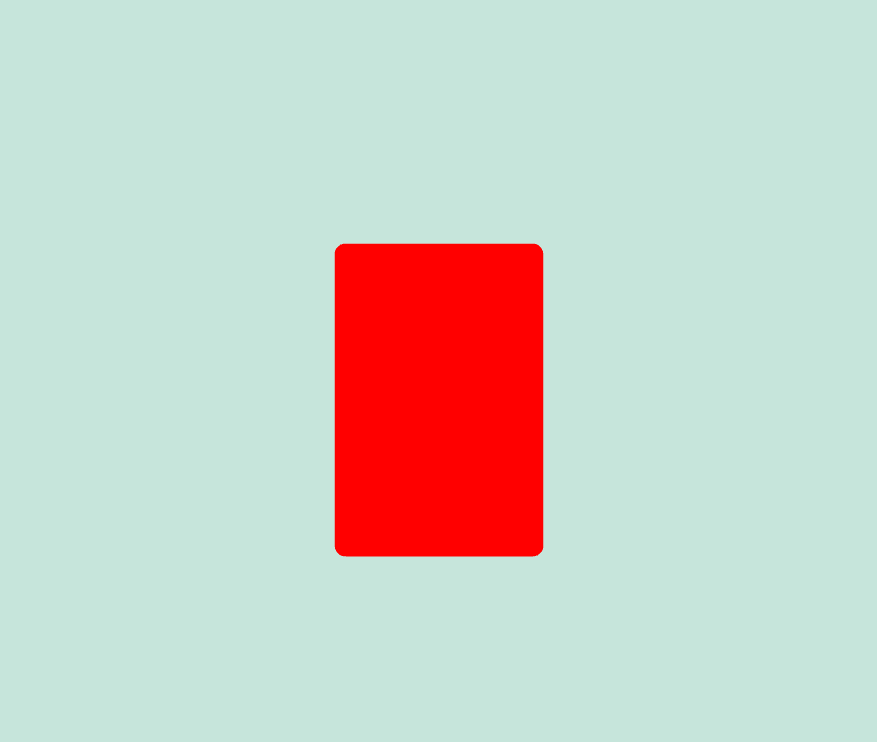
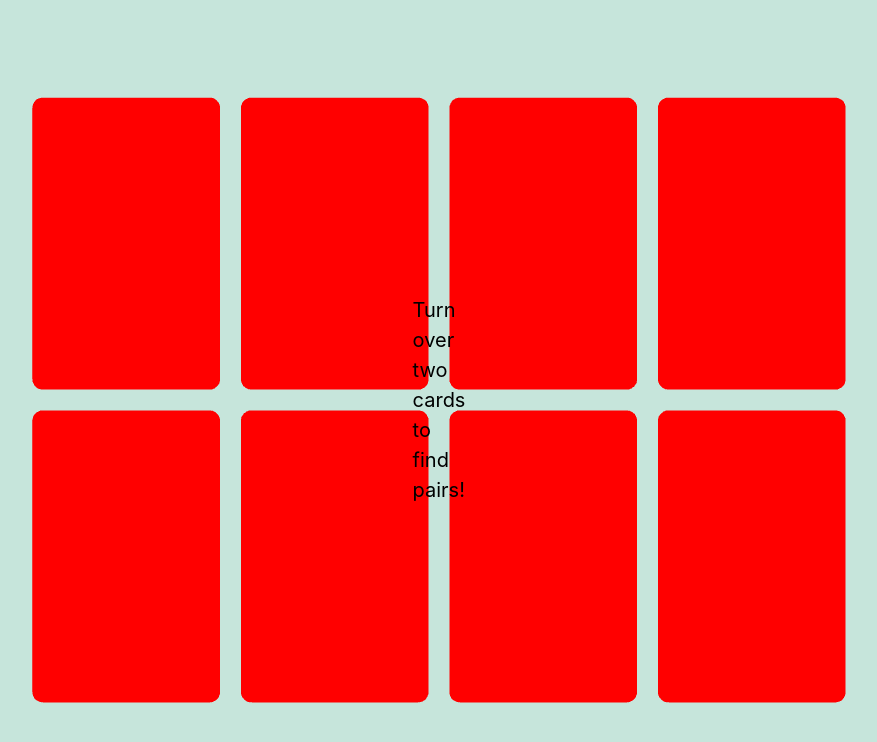
Before and after one commit to houmahani/halloween-2024, a React (Vite) app: page / in a window 1280 px wide. Shown: the top 742 px of the page, without its empty margins (201-1078 px from the left). Built offline with nearby package versions, Linux system fonts and the light colour scheme.

Commit message:
:sparkles: Introduces basic memory game mechanism

```diff
--- a/src/App.jsx
+++ b/src/App.jsx
@@ -1,6 +1,6 @@
 import { Canvas } from '@react-three/fiber'
 import { Lightformer, Environment } from '@react-three/drei'
-import Experience from './Experience.jsx'
+import Experience from './Experience/Experience.jsx'
 import './App.css'
 
 function App() {
--- a/src/Experience.jsx
+++ /dev/null
@@ -1,62 +0,0 @@
-import { useState, useRef } from 'react'
-import { extend, useFrame } from '@react-three/fiber'
-import { OrbitControls } from '@react-three/drei'
-import { geometry } from 'maath'
-import { FrontSide, BackSide, DoubleSide } from 'three'
-extend(geometry)
-
-export default function Experience() {
-  const [flipped, setFlipped] = useState(false)
-  const [rotationY, setRotationY] = useState(0)
-  const cardRef = useRef()
-
-  const fragmentShader = `
-  varying vec3 vNormal;
-
-  void main() {
-    if (gl_FrontFacing) {
-      gl_FragColor = vec4(1.0, 0.0, 0.0, 1.0); // Red for the front
-    } else {
-      gl_FragColor = vec4(1.0, 0.75, 0.8, 1.0); // Pink for the back
-    }
-  }
-`
-
-  const vertexShader = `
-  varying vec3 vNormal;
-
-  void main() {
-    vNormal = normal;
-    gl_Position = projectionMatrix * modelViewMatrix * vec4(position, 1.0);
-  }
-`
-
-  // Handle flipping when clicked
-  const handleClick = () => {
-    setFlipped(!flipped)
-    setRotationY((prev) => prev + Math.PI) // Rotate by 180 degrees (Math.PI) to flip
-  }
-
-  // Animate the rotation using useFrame
-  useFrame((state, delta) => {
-    if (cardRef.current) {
-      cardRef.current.rotation.y +=
-        (rotationY - cardRef.current.rotation.y) * delta * 4
-    }
-  })
-
-  return (
-    <>
-      <OrbitControls />
-
-      <mesh ref={cardRef} onClick={handleClick}>
-        <roundedPlaneGeometry args={[2, 3, 0.1]} />
-        <shaderMaterial
-          vertexShader={vertexShader}
-          fragmentShader={fragmentShader}
-          side={DoubleSide}
-        />
-      </mesh>
-    </>
-  )
-}
--- /dev/null
+++ b/src/Experience/Experience.jsx
@@ -0,0 +1,12 @@
+import { OrbitControls } from '@react-three/drei'
+import MemoryGame from './memoryGame/MemoryGame.jsx'
+
+export default function Experience() {
+  return (
+    <>
+      <OrbitControls />
+
+      <MemoryGame />
+    </>
+  )
+}
--- /dev/null
+++ b/src/Experience/memoryGame/MemoryGame.jsx
@@ -0,0 +1,118 @@
+import { useState, useRef, useEffect } from 'react'
+import { extend, useFrame } from '@react-three/fiber'
+import { Html } from '@react-three/drei'
+import { DoubleSide } from 'three'
+import { geometry } from 'maath'
+import {
+  cardsCount,
+  horizontalGap,
+  verticalGap,
+  createInitialCards,
+} from './cardsSetup'
+import cardsVertexShader from '../materials/shaders/cards/vertex.glsl'
+import cardsFragmentShader from '../materials/shaders/cards/fragment.glsl'
+
+extend(geometry)
+
+export default function MemoryGame() {
+  const cardRefs = useRef([])
+  const [flippedCards, setFlippedCards] = useState([])
+  const [hintText, setHintText] = useState('Turn over two cards to find pairs!')
+
+  const [cardsState, setCardsState] = useState(() =>
+    createInitialCards(cardsCount, horizontalGap, verticalGap)
+  )
+
+  const handleClick = (index) => {
+    if (flippedCards.length === 2 || cardsState[index].flipped) {
+      return
+    }
+
+    setCardsState((prevCards) =>
+      prevCards.map((card, i) =>
+        i === index ? { ...card, flipped: !card.flipped } : card
+      )
+    )
+
+    setFlippedCards((prevFlipped) => [...prevFlipped, index])
+  }
+
+  useEffect(() => {
+    if (flippedCards.length === 1) {
+      setHintText('Pick another card to see if they match.')
+    } else if (flippedCards.length === 2) {
+      setHintText('You have turned over two cards, checking if they match...')
+
+      const [firstIndex, secondIndex] = flippedCards
+
+      if (cardsState[firstIndex].color.equals(cardsState[secondIndex].color)) {
+        setTimeout(() => {
+          setHintText('Great job! You found a matching pair!')
+          setFlippedCards([])
+
+          setTimeout(() => {
+            const allMatched = cardsState.every((card) => card.flipped)
+            if (allMatched) {
+              setHintText('Congratulations! You matched all the pairs! 🎉')
+            } else {
+              setHintText('Turn over two cards to find more pairs!')
+            }
+          }, 1500)
+        }, 500)
+      } else {
+        setTimeout(() => {
+          setCardsState((prevCards) =>
+            prevCards.map((card, i) =>
+              i === firstIndex || i === secondIndex
+                ? { ...card, flipped: false }
+                : card
+            )
+          )
+          setFlippedCards([])
+          setHintText('No match, try again!')
+
+          setTimeout(() => {
+            setHintText('Turn over two cards to find more pairs!')
+          }, 1500)
+        }, 1000)
+      }
+    }
+  }, [flippedCards])
+
+  useFrame((state, delta) => {
+    cardRefs.current.forEach((ref, i) => {
+      if (ref) {
+        const targetRotation = cardsState[i].flipped ? Math.PI : 0 // Target is either 180° or 0°
+        ref.rotation.y += (targetRotation - ref.rotation.y) * delta * 4 // Smooth interpolation to target rotation
+      }
+    })
+  })
+
+  return (
+    <>
+      {cardsState.map((card, index) => {
+        return (
+          <mesh
+            key={index}
+            ref={(card) => (cardRefs.current[index] = card)}
+            onClick={() => handleClick(index)}
+            position={card.position}
+          >
+            <roundedPlaneGeometry args={[1.8, 2.8, 0.1]} />
+            <shaderMaterial
+              vertexShader={cardsVertexShader}
+              fragmentShader={cardsFragmentShader}
+              side={DoubleSide}
+              uniforms={{
+                uColor: { value: card.color },
+              }}
+            />
+          </mesh>
+        )
+      })}
+      <Html center>
+        <p style={{ color: 'black', fontSize: '20px' }}>{hintText}</p>
+      </Html>
+    </>
+  )
+}
--- /dev/null
+++ b/src/Experience/memoryGame/cardsSetup.js
@@ -0,0 +1,31 @@
+import { Color } from 'three'
+
+export const cardsCount = 8
+export const horizontalGap = 2
+export const verticalGap = 3
+
+// Function to create initial card data
+export const createInitialCards = (cardsCount, horizontalGap, verticalGap) => {
+  const cards = []
+  const colorPairs = []
+
+  for (let i = 0; i < cardsCount / 2; i++) {
+    const color = new Color(Math.random(), Math.random(), Math.random())
+    colorPairs.push(color, color)
+  }
+
+  const shuffledColors = colorPairs.sort(() => Math.random() - 0.5)
+
+  for (let i = 0; i < cardsCount; i++) {
+    const x = (i % 4) * horizontalGap - ((4 - 1) * horizontalGap) / 2
+    const y = Math.floor(i / 4) * verticalGap - ((2 - 1) * verticalGap) / 2
+
+    cards.push({
+      position: [x, y, 0],
+      color: shuffledColors[i],
+      flipped: false,
+    })
+  }
+
+  return cards
+}
```
Also changed, not shown: src/Experience/materials/shaders/cards/fragment.glsl (added), src/Experience/materials/shaders/cards/vertex.glsl (added).
